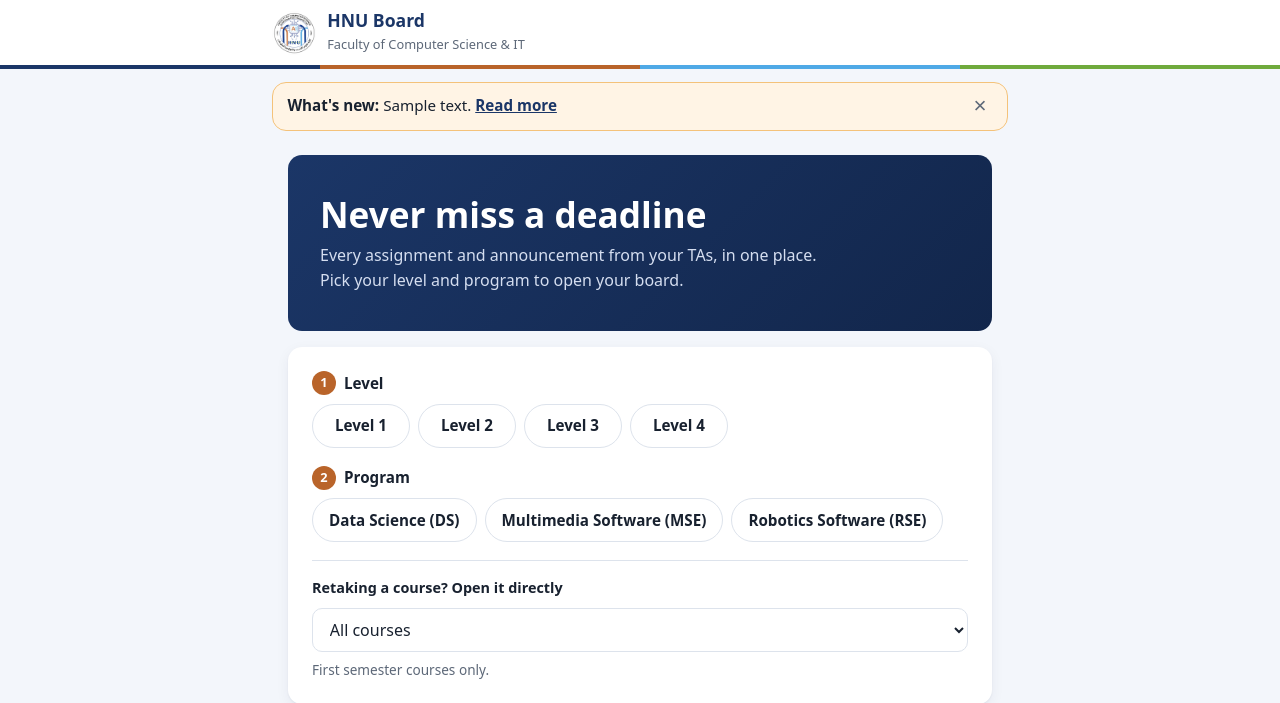
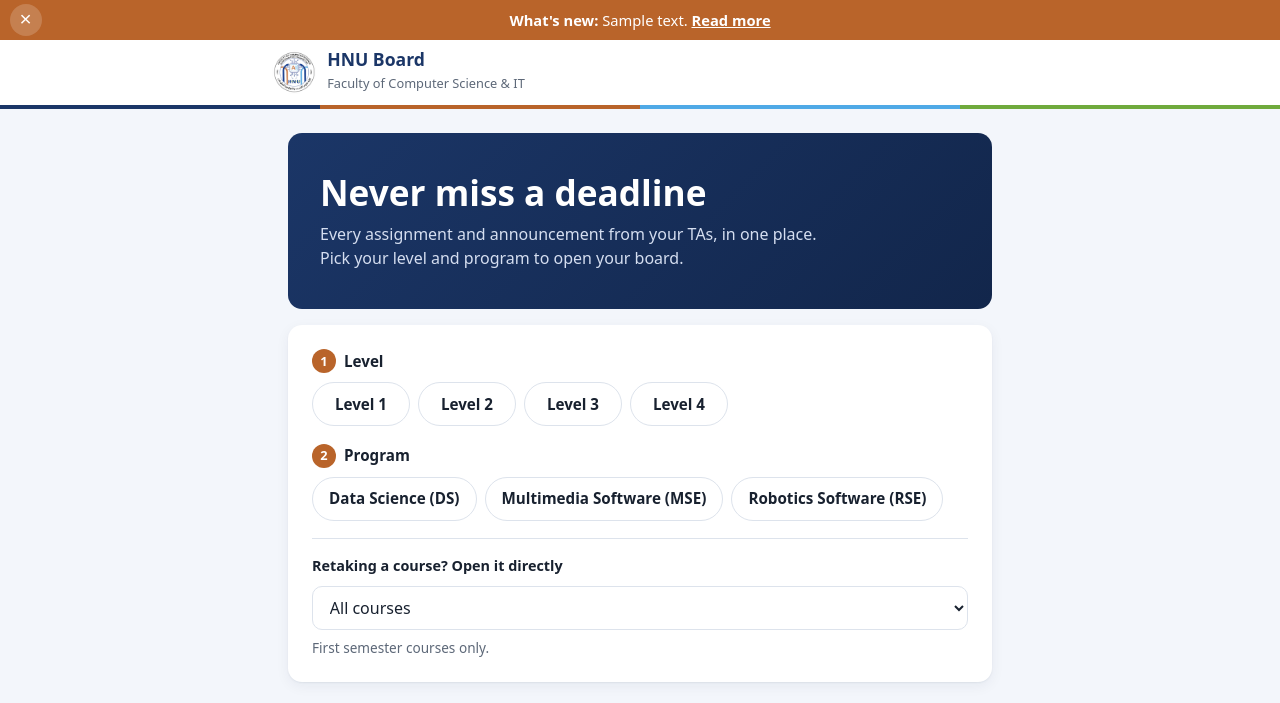
Before and after one commit to moustafasayed068/hnu-board, a Django app: page / in a window 1280 px wide. Shown: the top 703 px of the page. Run offline with Django 5.2, Linux system fonts and the light colour scheme; data comes from the database, SQL or seed files in the repository; tables that the repository leaves empty hold one stand-in row (values such as "Sample post").

Commit message:
announcement

```diff
--- a/board/static/board/site.css
+++ b/board/static/board/site.css
@@ -164,11 +164,20 @@ main { max-width: 46rem; margin: 0 auto; padding: 1rem 1rem 2rem; }
 /* ---- Links inside post text ---- */
 .prose a { color: var(--navy); overflow-wrap: anywhere; direction: ltr; unicode-bidi: isolate; }
 
-/* ---- "What's new" banner ---- */
+/* ---- "What's new" bar: full width at the very top, close button top-left ---- */
 .notice {
-  display: flex; align-items: flex-start; gap: 0.5rem; max-width: 46rem; width: calc(100% - 2rem); margin: 0.8rem auto 0;
-  padding: 0.7rem 0.9rem; background: #fff4e5; border: 1.5px solid #f4c27a; border-radius: var(--radius);
+  position: relative;
+  background: var(--orange);
+  color: #fff;
+  text-align: center;
+  padding: 0.6rem 2.8rem;
 }
-.notice p { flex: 1; font-size: 0.95rem; }
-.notice a { color: var(--navy); font-weight: 600; }
-.notice__close { border: 0; background: none; font-size: 1.4rem; line-height: 1; cursor: pointer; color: var(--muted); }
+.notice p { max-width: 46rem; margin: 0 auto; font-size: 0.92rem; line-height: 1.4; }
+.notice a { color: #fff; font-weight: 700; text-decoration: underline; }
+.notice__close {
+  position: absolute; top: 50%; left: 0.6rem; transform: translateY(-50%);
+  width: 2rem; height: 2rem; border: 0; border-radius: 50%;
+  background: rgba(255, 255, 255, 0.18); color: #fff;
+  font-size: 1.3rem; line-height: 1; cursor: pointer;
+}
+.notice__close:hover, .notice__close:focus-visible { background: rgba(255, 255, 255, 0.32); }
--- a/board/templates/board/base.html
+++ b/board/templates/board/base.html
@@ -19,6 +19,13 @@
   <link rel="stylesheet" href="{% static 'board/site.css' %}">
 </head>
 <body>
+  {% if site_notice %}
+  {# Announcement bar across the top, like a shop's offer bar. Closing it is remembered (notice.js). #}
+  <aside class="notice" data-notice="{{ site_notice.pk }}" role="status">
+    <button type="button" class="notice__close" aria-label="Close" hidden data-notice-close>&times;</button>
+    <p dir="auto"><strong>What's new:</strong> {{ site_notice.text }}{% if site_notice.link %} <a href="{{ site_notice.link }}" target="_blank" rel="noopener noreferrer">Read more</a>{% endif %}</p>
+  </aside>
+  {% endif %}
   <header class="site-header">
     <a class="brand" href="{% url 'board:list' %}">
       <img src="{% static 'board/faculty-logo.png' %}" alt="" width="44" height="44">
@@ -29,12 +36,6 @@
     </a>
   </header>
   <div class="stripe" aria-hidden="true"><i></i><i></i><i></i><i></i></div>
-  {% if site_notice %}
-  <aside class="notice" data-notice="{{ site_notice.pk }}" role="status">
-    <p dir="auto"><strong>What's new:</strong> {{ site_notice.text }}{% if site_notice.link %} <a href="{{ site_notice.link }}" target="_blank" rel="noopener noreferrer">Read more</a>{% endif %}</p>
-    <button type="button" class="notice__close" aria-label="Close" hidden data-notice-close>&times;</button>
-  </aside>
-  {% endif %}
   <main>
     {% block content %}{% endblock %}
   </main>
```
